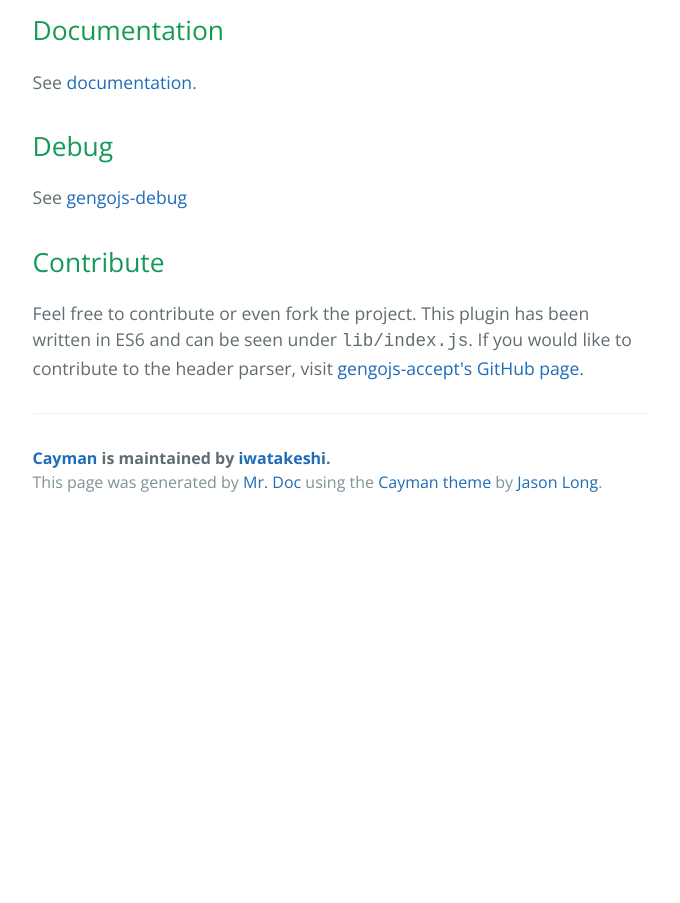
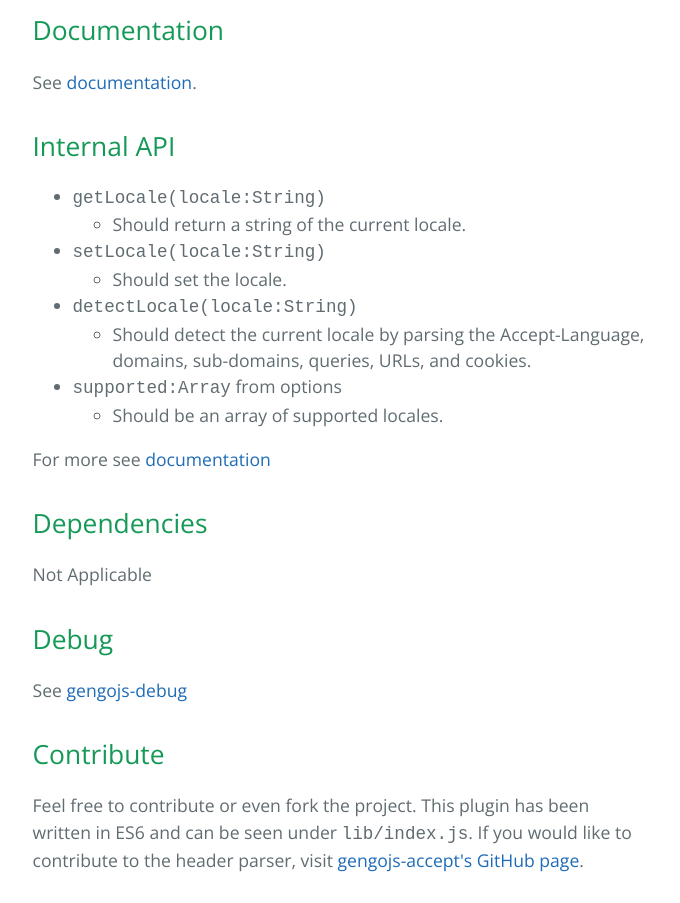
Before and after one commit to gengojs/gengojs-default-header, a plain HTML site: page index.html in a window 1280 px wide. Shown: the part 900-1803 px from the top of the page, without its empty margins (407-1087 px from the left). Before the commit the page ends 1426 px from the top, so only its background shows below. Drawn offline with nearby package versions, Linux system fonts and the light colour scheme.

Commit message:
Update 2015-10-02T20:05:09.859Z

```diff
--- a/index.html
+++ b/index.html
@@ -32,6 +32,33 @@
 <p>This module is a plugified version of <a href="https://github.com/iwatakeshi/gengojs-accept">gengojs-accept</a> for <a href="https://github.com/iwatakeshi/gengojs">gengo.js</a>.</p>
 <h2>Documentation</h2>
 <p>See <a href="https://gengojs.github.io/plugin-header">documentation</a>.</p>
+<h2>Internal API</h2>
+<ul>
+<li><code>getLocale(locale:String)</code>
+<ul>
+<li>Should return a string of the current locale.</li>
+</ul>
+</li>
+<li><code>setLocale(locale:String)</code>
+<ul>
+<li>Should set the locale.</li>
+</ul>
+</li>
+<li><code>detectLocale(locale:String)</code>
+<ul>
+<li>Should detect the current locale by parsing the
+Accept-Language, domains, sub-domains, queries, URLs, and cookies.</li>
+</ul>
+</li>
+<li><code>supported:Array</code> from options
+<ul>
+<li>Should be an array of supported locales.</li>
+</ul>
+</li>
+</ul>
+<p>For more see <a href="https://gengojs.github.io/plugin-header">documentation</a></p>
+<h2>Dependencies</h2>
+<p>Not Applicable</p>
 <h2>Debug</h2>
 <p>See <a href="https://www.github.com/iwatakeshi/gengojs-debug">gengojs-debug</a></p>
 <h2>Contribute</h2>
```
